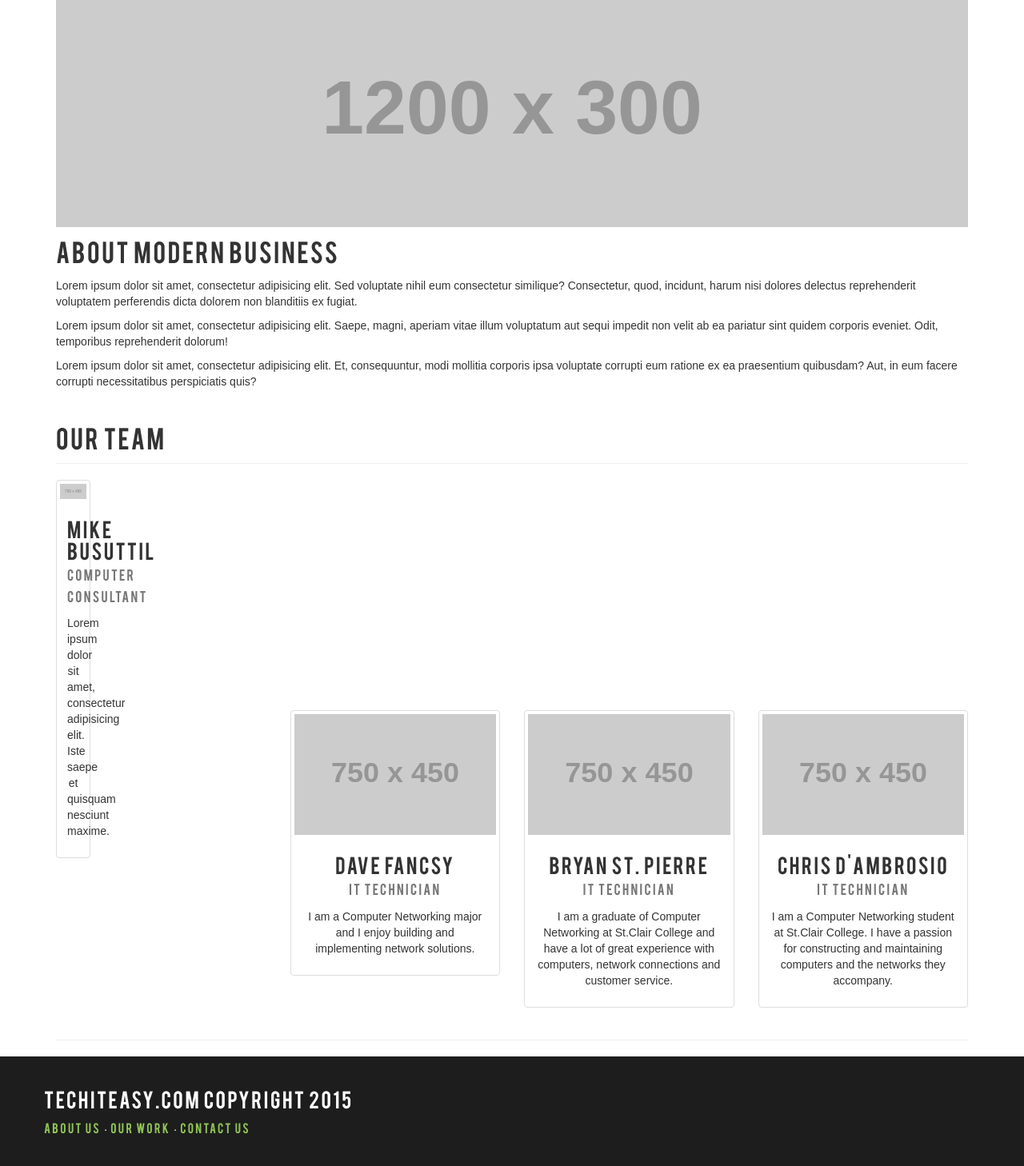
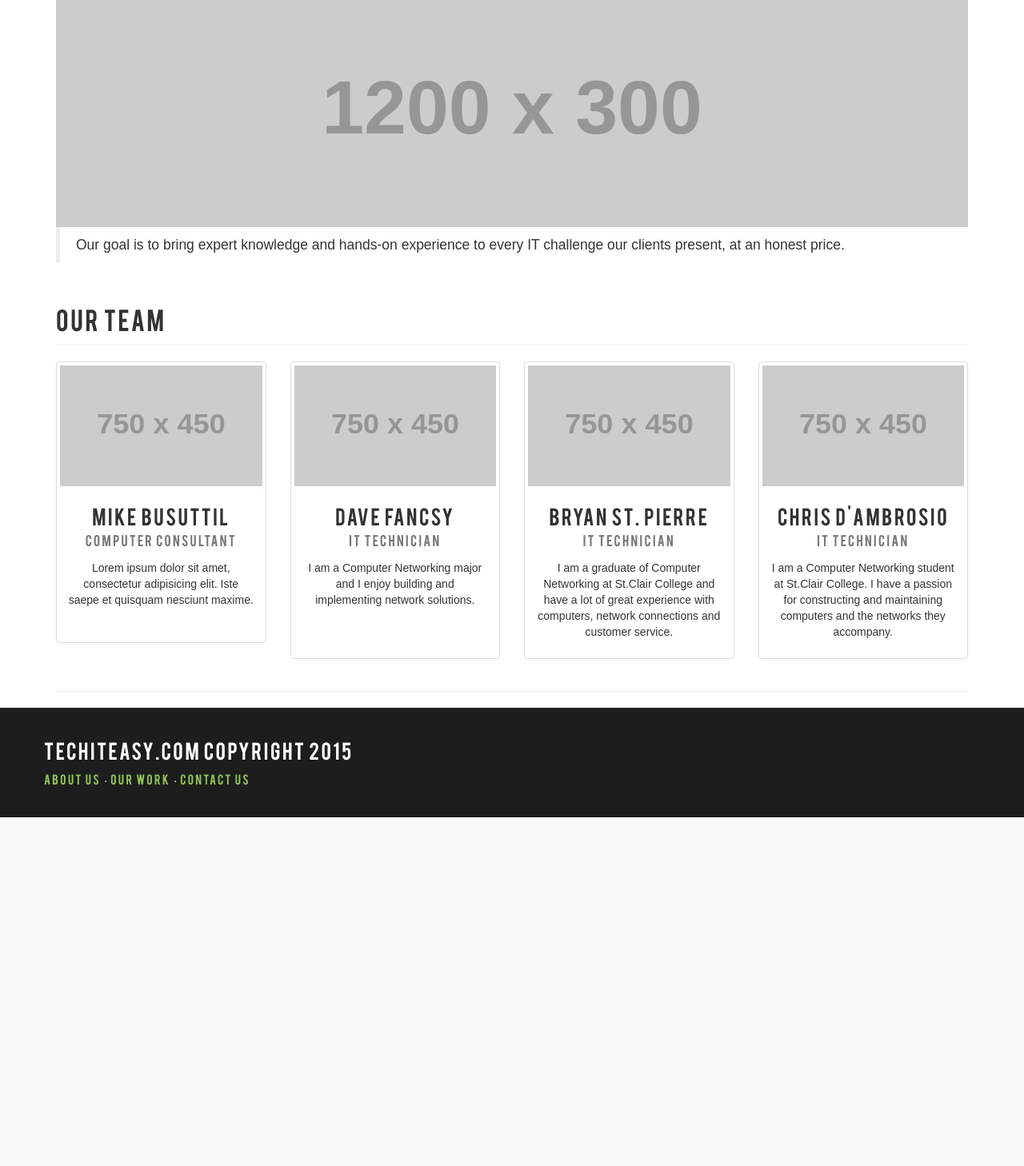
Before and after one commit to aarocard/TechITEasy, a PHP site: page /about.php in a window 1280 px wide. Shown: the part 111-1569 px from the top of the page at 80% size. After the commit the page ends 1133 px from the top, so only its background shows below. Run offline with PHP 8.4, Linux system fonts and the light colour scheme; grey boxes labelled with a size stand in for pictures from a placeholder-image service; some libraries are stand-ins or nearby versions.

Commit message:
added mission statement/ fixed employee wrappers

```diff
--- a/about.php
+++ b/about.php
@@ -57,10 +57,7 @@
                 <img class="img-responsive" src="http://placehold.it/1200x300" alt="">
             </div>
             <div class="col-md-12">
-                <h2>About Modern Business</h2>
-                <p>Lorem ipsum dolor sit amet, consectetur adipisicing elit. Sed voluptate nihil eum consectetur similique? Consectetur, quod, incidunt, harum nisi dolores delectus reprehenderit voluptatem perferendis dicta dolorem non blanditiis ex fugiat.</p>
-                <p>Lorem ipsum dolor sit amet, consectetur adipisicing elit. Saepe, magni, aperiam vitae illum voluptatum aut sequi impedit non velit ab ea pariatur sint quidem corporis eveniet. Odit, temporibus reprehenderit dolorum!</p>
-                <p>Lorem ipsum dolor sit amet, consectetur adipisicing elit. Et, consequuntur, modi mollitia corporis ipsa voluptate corrupti eum ratione ex ea praesentium quibusdam? Aut, in eum facere corrupti necessitatibus perspiciatis quis?</p>
+				<blockquote>Our goal is to bring expert knowledge and hands-on experience to every IT challenge our clients present, at an honest price.</blockquote>
             </div>
         </div>
         <!-- /.row -->
@@ -70,8 +67,7 @@
 			<div class="col-lg-12">
 					<h2 class="page-header">Our Team</h2>
 			</div>
-			<div class="row-same-height">
-				<div class="col-md-3 col-xs-height text-center">
+			<div class="col-md-3 text-center">
 				<div class="thumbnail">
 					<img class="img-responsive" src="http://placehold.it/750x450" alt="">
 					<div class="caption">
@@ -79,10 +75,11 @@
 							<small>Computer Consultant</small>
 						</h3>
 						<p>Lorem ipsum dolor sit amet, consectetur adipisicing elit. Iste saepe et quisquam nesciunt maxime.</p>
+						<br />
 					</div>
 				</div>
 			</div>
-				<div class="col-md-3 col-md-height text-center" >
+			<div class="col-md-3 text-center" >
 				<div class="thumbnail">
 					<img class="img-responsive" src="http://placehold.it/750x450" alt="">
 					<div class="caption">
@@ -90,10 +87,12 @@
 							<small>IT Technician</small>
 						</h3>
 						<p>I am a Computer Networking major and I enjoy building and implementing network solutions.</p>
+						<br />
+						<br />
 					</div>
 				</div>
 			</div>
-				<div class="col-md-3 col-md-height text-center">
+			<div class="col-md-3 text-center">
 				<div class="thumbnail">
 					<img class="img-responsive" src="http://placehold.it/750x450" alt="">
 					<div class="caption">
@@ -104,7 +103,7 @@
 					</div>
 				</div>
 			</div>
-				<div class="col-md-3 col-md-height text-center">
+			<div class="col-md-3 text-center">
 				<div class="thumbnail">
 					<img class="img-responsive" src="http://placehold.it/750x450" alt="">
 					<div class="caption">
@@ -112,7 +111,6 @@
 							<small>IT Technician</small>
 						</h3>
 						<p>I am a Computer Networking student at St.Clair College. I have a passion for constructing and maintaining computers and the networks they accompany.</p>
-						</div>
 					</div>
 				</div>
 			</div>
```
Lines whose indentation alone changed are shown as unchanged.
